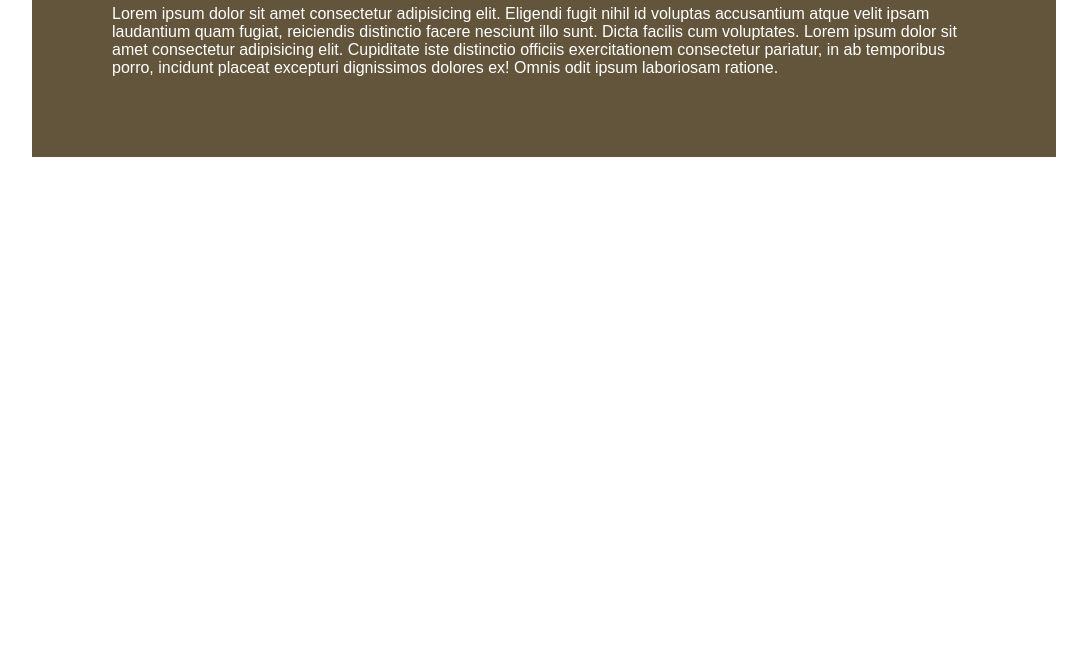
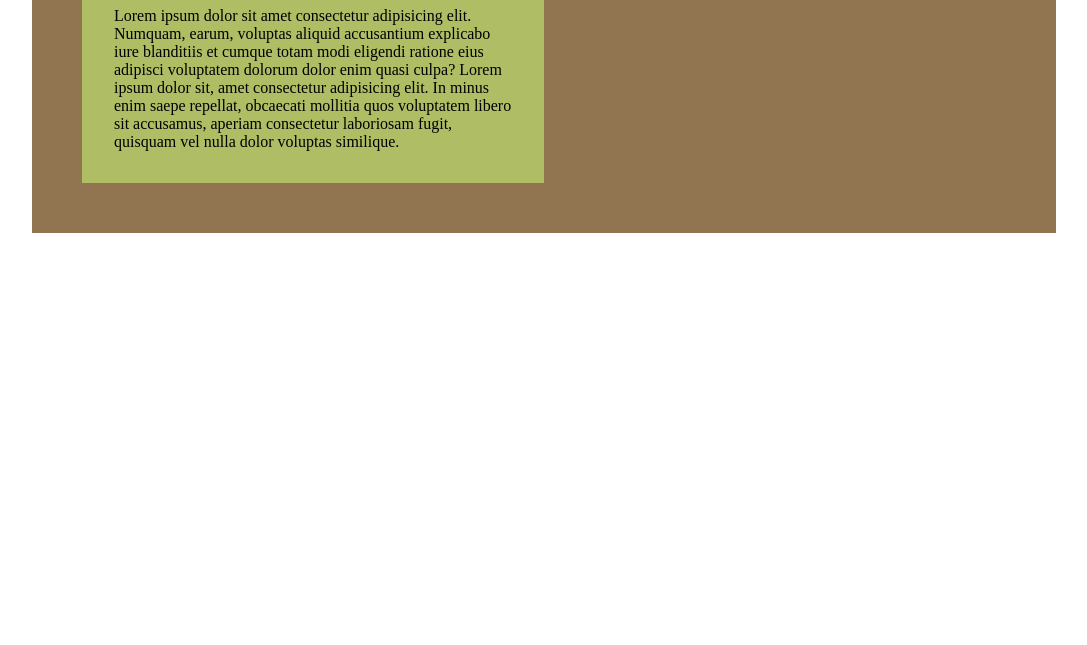
Before and after one commit to Akasi-M-P/responsive-layouts, a plain HTML site: page index.html in a window 1280 px wide. Shown: the part 155-800 px from the top of the page, without its empty margins (96-1183 px from the left). Drawn offline with Linux system fonts and the light colour scheme.

Commit message:
challenge one completed

```diff
--- a/index.html
+++ b/index.html
@@ -9,10 +9,12 @@
     <link rel="stylesheet" href="styles.css">
 </head>
 <body>
-    <div class="container">
-        <h1>Lorem ipsum dolor sit</h1>
-       Lorem ipsum dolor sit amet consectetur adipisicing elit. Eligendi fugit nihil id voluptas accusantium atque velit ipsam laudantium quam fugiat, reiciendis distinctio facere nesciunt illo sunt. Dicta facilis cum voluptates.
-       Lorem ipsum dolor sit amet consectetur adipisicing elit. Cupiditate iste distinctio officiis exercitationem consectetur pariatur, in ab temporibus porro, incidunt placeat excepturi dignissimos dolores ex! Omnis odit ipsum laboriosam ratione.
+    <div class="parent">
+        <div class="child">
+            <h1>Lorem ipsum dolor sit</h1>
+            Lorem ipsum dolor sit amet consectetur adipisicing elit. Numquam, earum, voluptas aliquid accusantium explicabo iure blanditiis et cumque totam modi eligendi ratione eius adipisci voluptatem dolorum dolor enim quasi culpa?
+            Lorem ipsum dolor sit, amet consectetur adipisicing elit. In minus enim saepe repellat, obcaecati mollitia quos voluptatem libero sit accusamus, aperiam consectetur laboriosam fugit, quisquam vel nulla dolor voluptas similique.
+        </div>
     </div>
 </body>
 </html>
--- a/styles.css
+++ b/styles.css
@@ -1,4 +1,4 @@
-/* * {
+* {
     box-sizing: border-box;
 }
 
@@ -11,17 +11,18 @@ body {
     background-color: rgb(145, 116, 80);
     padding: 50px;
     margin: 0 auto;
-    overflow: hidden;
+    /* padding: ; */
+
 }
 
 .child {
-    background-color: rgb(238, 238, 238);
-    height: 250px;
+    background-color: rgb(175, 189, 101);
     width: 50%;
-} */
+    padding: 2em;
+}
 
 
-* {
+/* * {
     box-sizing: border-box;
 }
 
@@ -38,4 +39,4 @@ body {
 
     padding: 5em; /* 16 * 5 = 80px */
     /* height: 300px; */
-}
+/* } */
```
